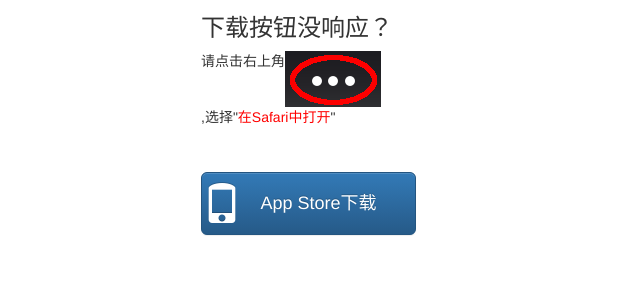
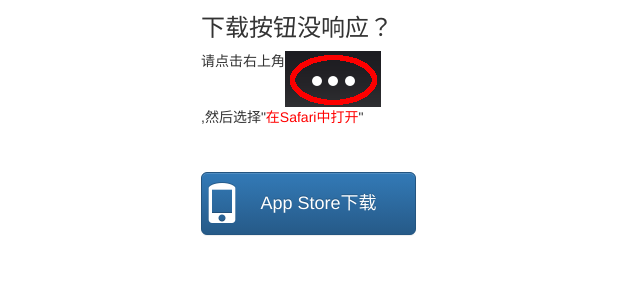
Before and after one commit to swalloworks/swalloworks.github.io, a Jekyll site: the page keepAccounts/index.html, which Jekyll copies as it is, in a window 1280 px wide. Shown: the part 127-427 px from the top of the page, without its empty margins (114-754 px from the left). Built offline with Jekyll 4.4.1, drawn with Linux system fonts in a browser that asks for light colours.

Commit message:
add tips for share

```diff
--- a/keepAccounts/index.html
+++ b/keepAccounts/index.html
@@ -59,7 +59,7 @@
 		<div class="row" style="margin-top:30px;">
 			<div class="col-xs-11">
 			<h3> 下载按钮没响应？</h3>
-			<p class="pull-left">请点击右上角</p><img src="img/weixinshare.png"><p>,选择"<font color="red">在Safari中打开</font>"</p>
+			<p class="pull-left">请点击右上角</p><img src="img/weixinshare.png"><p>,然后选择"<font color="red">在Safari中打开</font>"</p>
 			</div>
 		</div>
 		<div class="row" style="margin-top:30px;">
```
